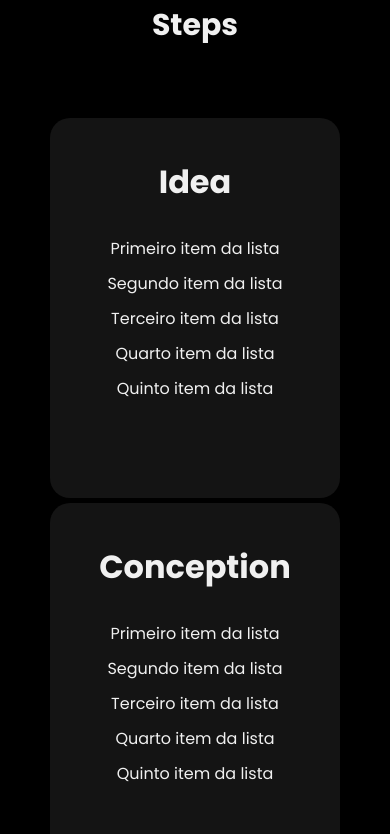
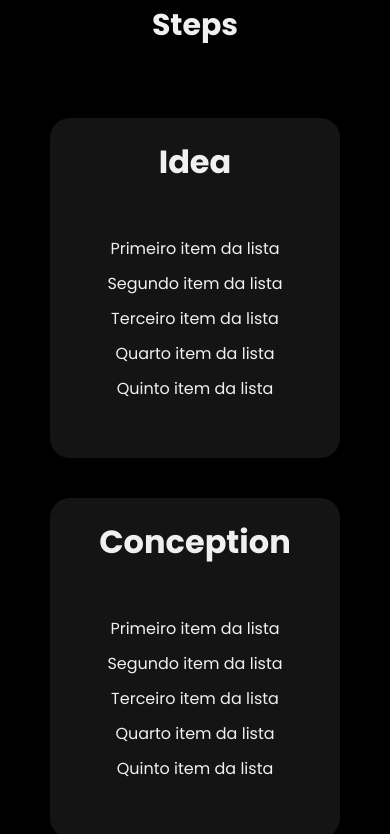
Before and after one commit to GustavoGJesus/legion-web3-front-end, a React (Create React App) app: page / in a window 390 px wide. Shown: the part 1056-1890 px from the top of the page. Built offline with nearby package versions, Linux system fonts and the light colour scheme.

Commit message:
refactor: adjust responsive cards

```diff
--- a/src/components/cards/styles.ts
+++ b/src/components/cards/styles.ts
@@ -4,6 +4,7 @@ export const CardWrapper = styled.div`
   display: flex;
   /* width: 600px  !important; */
   /* height: 400px; */
+  /* gap: 50px; */
 `;
 
 export const CardContent = styled.div`
@@ -14,9 +15,10 @@ export const CardContent = styled.div`
   border-radius: 20px;
   padding: 30px 30px;
   background: #141414;
+  gap: 20px;
 
   @media (max-width: 1000px) {
-    padding: 40px 40px;
+    padding: 20px 20px;
   }
 `;
 
--- a/src/components/development-process/styles.ts
+++ b/src/components/development-process/styles.ts
@@ -30,7 +30,7 @@ export const CardContainer = styled.div`
 
   @media (max-width: 773px) {
     flex-direction: column;
-    gap: 5px;
+    gap: 40px;
   }
 
   @media (max-width: 360px) {
```
